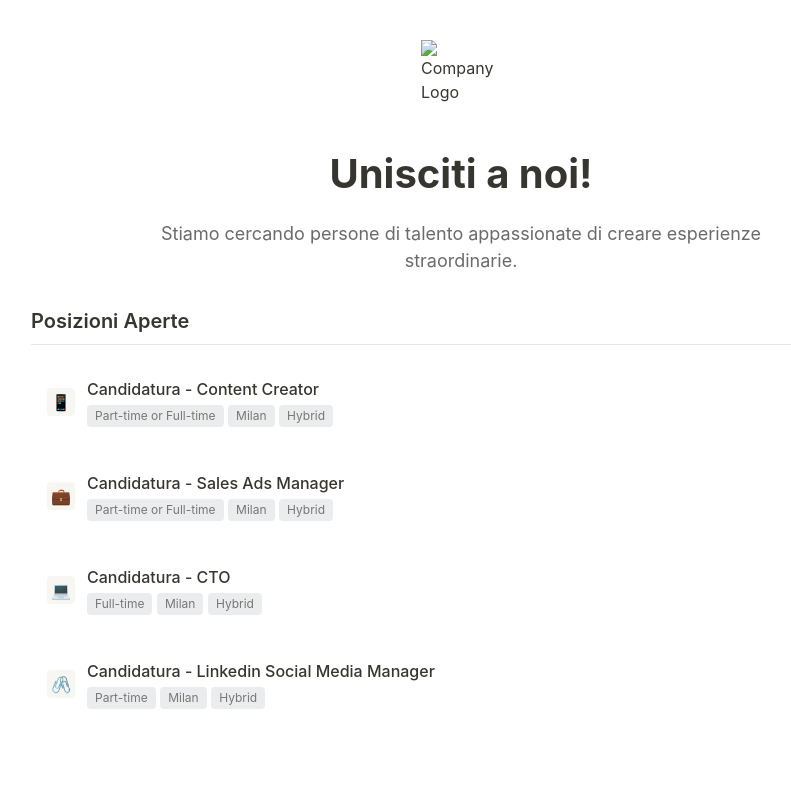
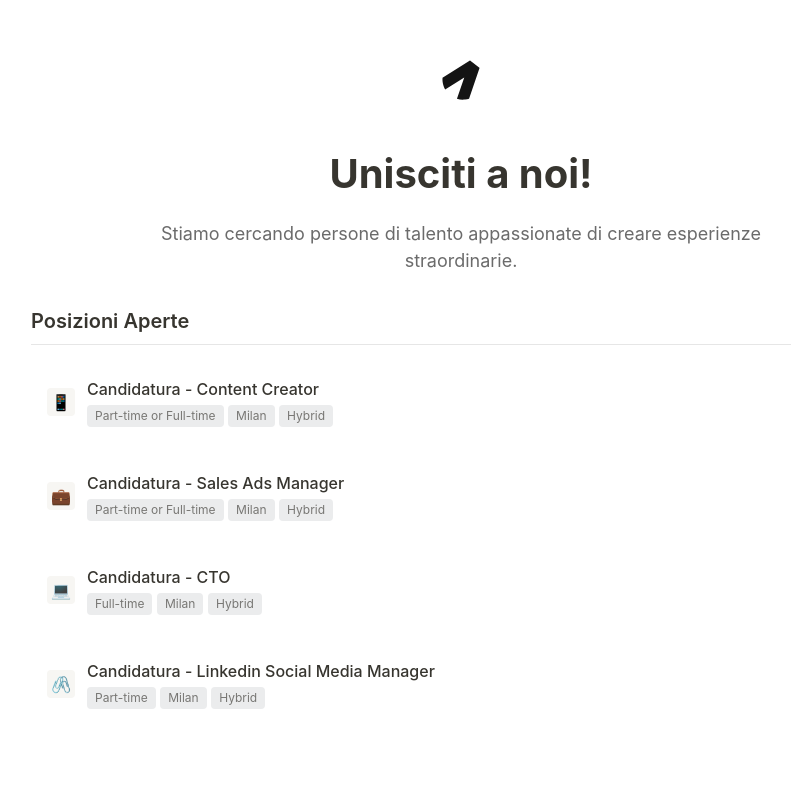
Before and after one commit to tommasotiezzi/amiajobs, a plain HTML site: page index.html in a window 1280 px wide. Shown: the top 786 px of the page, without its empty margins (179-970 px from the left). Drawn offline with Linux system fonts and the light colour scheme; the site is published under a folder, as on GitHub Pages, so addresses that start at the root find nothing.

Commit message:
Update index.html

```diff
--- a/index.html
+++ b/index.html
@@ -10,7 +10,7 @@
 </head>
 <body>
     <div class="header">
-        <img src="/AMIA-LOGO-black-MARCHIO.svg" alt="Company Logo" class="logo">
+        <img src="./AMIA-LOGO-black-MARCHIO.svg" alt="Company Logo" class="logo">
         <h1>Unisciti a noi!</h1>
         <p class="subtitle">Stiamo cercando persone di talento appassionate di creare esperienze straordinarie.
         </p>
```
